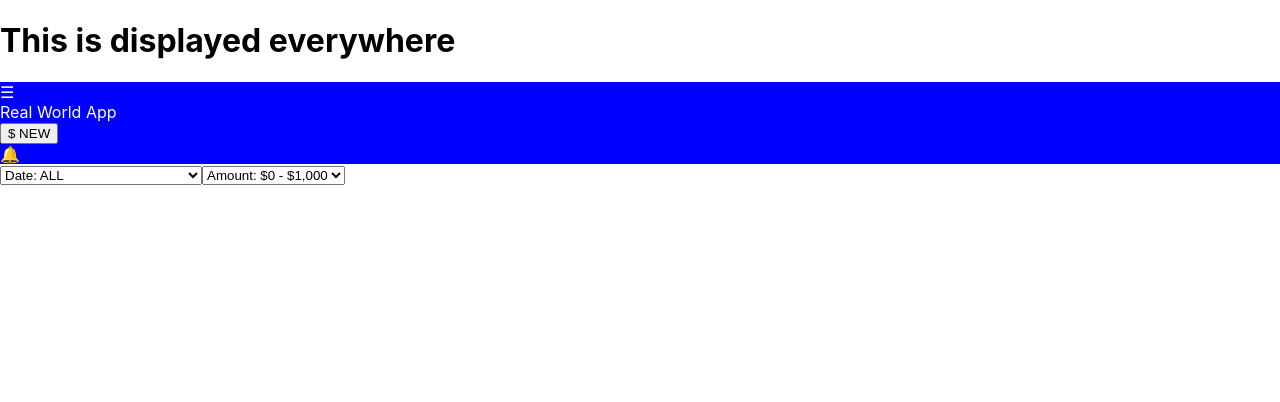
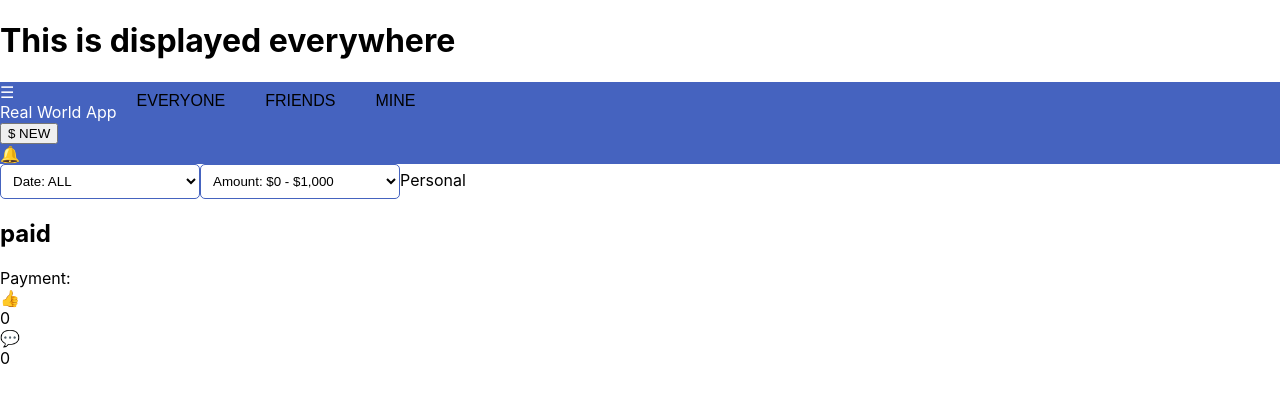
Before and after one commit to LucasAMSolera/BankingApp, a React (Create React App) app in the folder banking-client/: page /personal in a window 1280 px wide. Shown: the top 402 px of the page. Built offline with nearby package versions, Linux system fonts and the light colour scheme.

Commit message:
SignUp Form Data recolection

```diff
--- a/banking-client/src/App.css
+++ b/banking-client/src/App.css
@@ -38,10 +38,26 @@
 }
 
 #personal-navbar {
-  background-color: blue;
+  display: flex;
+  background-color: #4563BF;
   color: white;
 }
 
+#personal-navbar-frow {
+  justify-content: space-between;
+}
+
+#personal-navbar-lrow {
+  justify-content: center;
+}
+
+select {
+  border: 1px solid #4563BF;
+  border-radius: 5px;
+  background-color: transparent;
+  padding: 8px;
+  width: 200px;
+}
 
 
 .center{
@@ -65,3 +81,19 @@
   height: 250px;
   width: 250px;
 }
+
+.nav-button {
+  background: none;
+  border: none;
+  padding: 10px 20px;
+  font-size: 16px;
+  cursor: pointer;
+}
+
+.nav-button:focus {
+  outline: none;
+}
+
+.nav-button.selected {
+  border-bottom: 2px solid white;
+}
--- a/banking-client/src/App.js
+++ b/banking-client/src/App.js
@@ -5,11 +5,14 @@ import {
   Routes,
   Route
 } from "react-router-dom";
+import {useRef} from "react";
 
 import { NavBarDisplay } from './components/navBarDisplay';
 import { Home } from './components/home.js';
 import { SignUp } from './components/signup.js';
 import { Personal } from './components/personal.js';
+
+export const nameRef = useRef;
 
 function App() {
   return (
--- a/banking-client/src/components/personal.js
+++ b/banking-client/src/components/personal.js
@@ -7,6 +7,13 @@ export function Personal() {
                 <div id="personal-navbar-frow-topright">
                     <button>$ NEW</button>
                     <div class="notification-icon">&#128276;</div>
+                </div>
+            </div>
+            <div id="personal-navbar-lrow">
+                <div id="personal-navbar-lrow-classification">
+                    <button class="nav-button" id="everyone">EVERYONE</button>
+                    <button class="nav-button" id="friends">FRIENDS</button>
+                    <button class="nav-button" id="mine">MINE</button>
                 </div>
             </div>
         </nav>
@@ -23,6 +30,25 @@ export function Personal() {
                 <option value="200">Amount: $0 - $200</option>
                 <option value="50">Amount: $0 - $50</option>
             </select>
+            <label>Personal</label>
+            <div id="personal-transactions-model">
+                <div id="personal-transactions-model-picture">
+                    <image/>
+                </div>
+                <div id="personal-transactions-model-info">
+                    <h2>paid</h2>
+                    <label>Payment: </label>
+                    <div id="personal-transactions-model-info-social">
+                        <div class="like-icon">&#x1F44D;</div>
+                        <label>0</label>
+                        <div class="comment-icon">&#128172;</div>
+                        <label>0</label>
+                    </div>
+                </div>
+                <div id="personal-transactions-model-value">
+
+                </div>
+            </div>
         </div>
     </div>
 }
--- a/banking-client/src/components/signup.js
+++ b/banking-client/src/components/signup.js
@@ -1,19 +1,63 @@
+import { myUser } from "../managers/dataManager";
+import {useRef} from "react";
+export function SignUp() {
 
-export function SignUp() {
-    return (<div class="center" alt="Sign up form">
-                <form  id="form">
-                    <label for="fname">First Name:</label><br/>
-                    <input type="text" id="fname" name="fname"></input><br/>
-                    <label for="lname">Last Name:</label><br/>
-                    <input type="text" id="lname" name="lname"></input><br/>
-                    <label for="username">Username:</label><br/>
-                    <input type="text" id="username" name="username"></input><br/>
-                    <label for="fpass">Password:</label><br/>
-                    <input type="password" id="fpass" name="fpass"></input><br/>
-                    <label for="lpass">Confirm Password:</label><br/>
-                    <input type="password" id="lpass" name="lpass"></input><br/>
+    var fname = useRef();
+    var lname = useRef();
+    var username = useRef();
+    var fpass = useRef();
+    var lpass = useRef();
 
-                    <button type="submit" onclick={()=>{console.log("hello")}}>SIGN UP</button>
+    function ValidateUser(){
+        return(
+            myUser.fname !== "" &&
+            myUser.lname !== "" &&
+            myUser.username !== "" &&
+            myUser.fpass !== "" &&
+            myUser.lpass !== ""
+        )
+    }
+
+    function ValidatePassword(){
+        return(
+            myUser.fpass == myUser.lpass
+        )
+    }
+
+    const sayHi = function(event){
+        event.preventDefault();
+
+        myUser.fname = fname.current.value
+        myUser.lname = lname.current.value
+        myUser.username = username.current.value
+        myUser.fpass = fpass.current.value
+        myUser.lpass = lpass.current.value
+
+        if(ValidateUser() && ValidatePassword()){
+            console.log(myUser);
+        }
+        else if(ValidateUser() && !ValidatePassword()){
+            alert("The passwords do not match!")
+        }
+        else{
+            alert("The fields are not properly filled!")
+        }
+    }
+
+    return (<div alt="Sign up form">
+                <form id="form">
+                    <label htmlFor="fname">First Name:</label><br/>
+                    <input type="text" id="fname" name="fname" ref={fname}></input><br/>
+                    <label htmlFor="lname">Last Name:</label><br/>
+                    <input type="text" id="lname" name="lname" ref={lname}></input><br/>
+                    <label htmlFor="username">Username:</label><br/>
+                    <input type="text" id="username" name="username" ref={username}></input><br/>
+                    <label htmlFor="fpass">Password:</label><br/>
+                    <input type="password" id="fpass" name="fpass" ref={fpass}></input><br/>
+                    <label htmlFor="lpass">Confirm Password:</label><br/>
+                    <input type="password" id="lpass" name="lpass" ref={lpass}></input><br/>
+
+                    <button type="submit" onClick={sayHi}>SIGN UP</button>
                 </form>
             </div>)
 }
--- a/banking-client/src/managers/dataManager.js
+++ b/banking-client/src/managers/dataManager.js
@@ -1,6 +1,2 @@
-var myUser = {};
-var users = {};
-
-function HandleSubmit(){
-    console.log("hello");
-}
+export const myUser = {};
+export const users = {};
```
Also changed, not shown: banking-client/src/managers/serverManager.js (added, +13 -0 lines).
